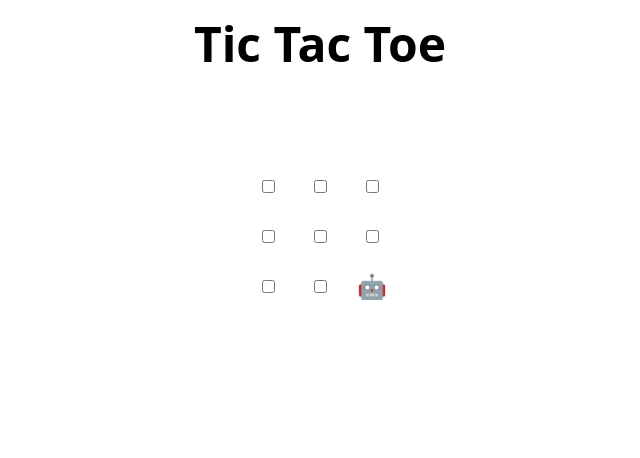
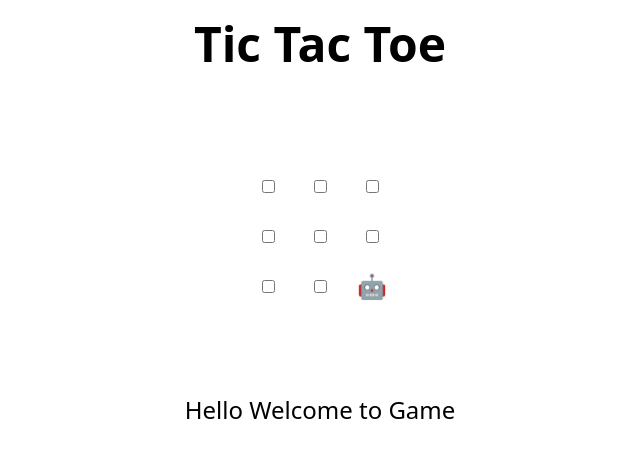
Before and after one commit to AdityaSrivastavDS/MLA-Taask1, a plain HTML site: page index.html in a window 1280 px wide. Shown: the whole page, without its empty margins (320-960 px from the left). Drawn offline with Linux system fonts and the light colour scheme.

Commit message:
Update index.html
Aditya MLA-Task

```diff
--- a/index.html
+++ b/index.html
@@ -47,7 +47,8 @@
   </tr>
 </table>
 
-<h2 hidden>Game over, refresh to play again 🧑‍💻 🤖!</h2>
+<p>Hello Welcome to Game</p>
+<h2 hidden>Game over, refresh to play again!</h2>
 
 <script>
   // Initialization
```
